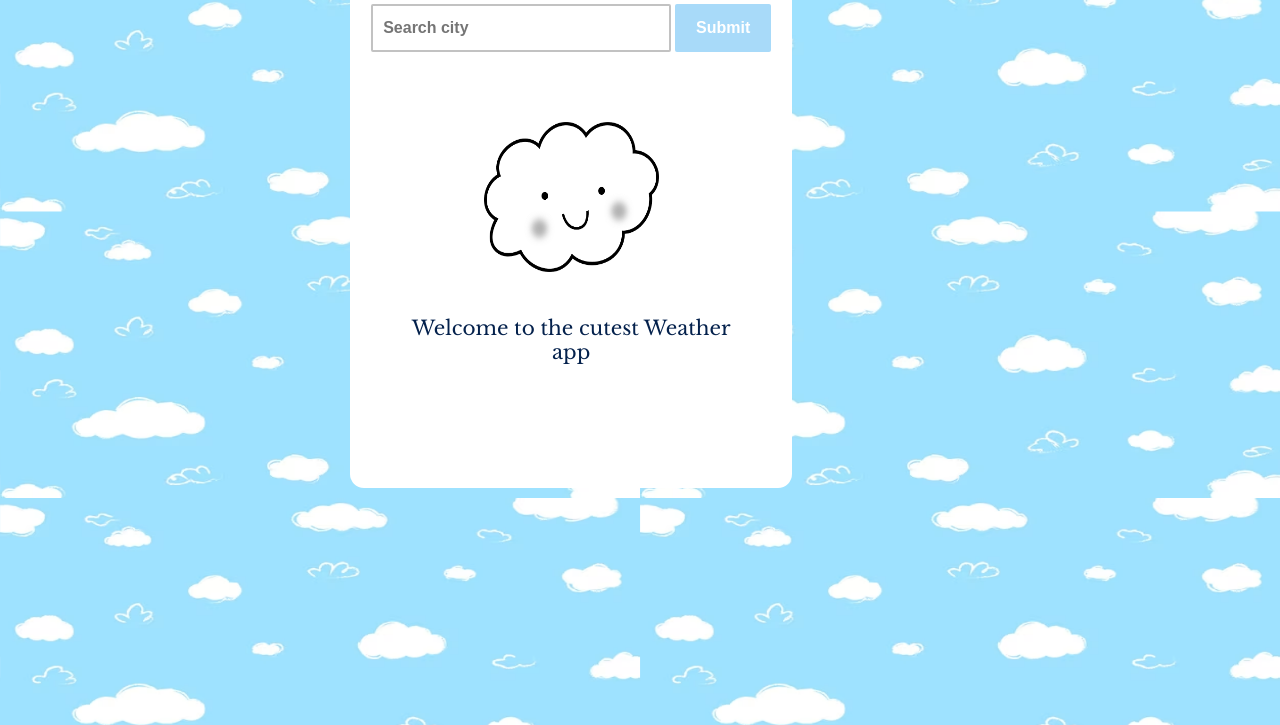
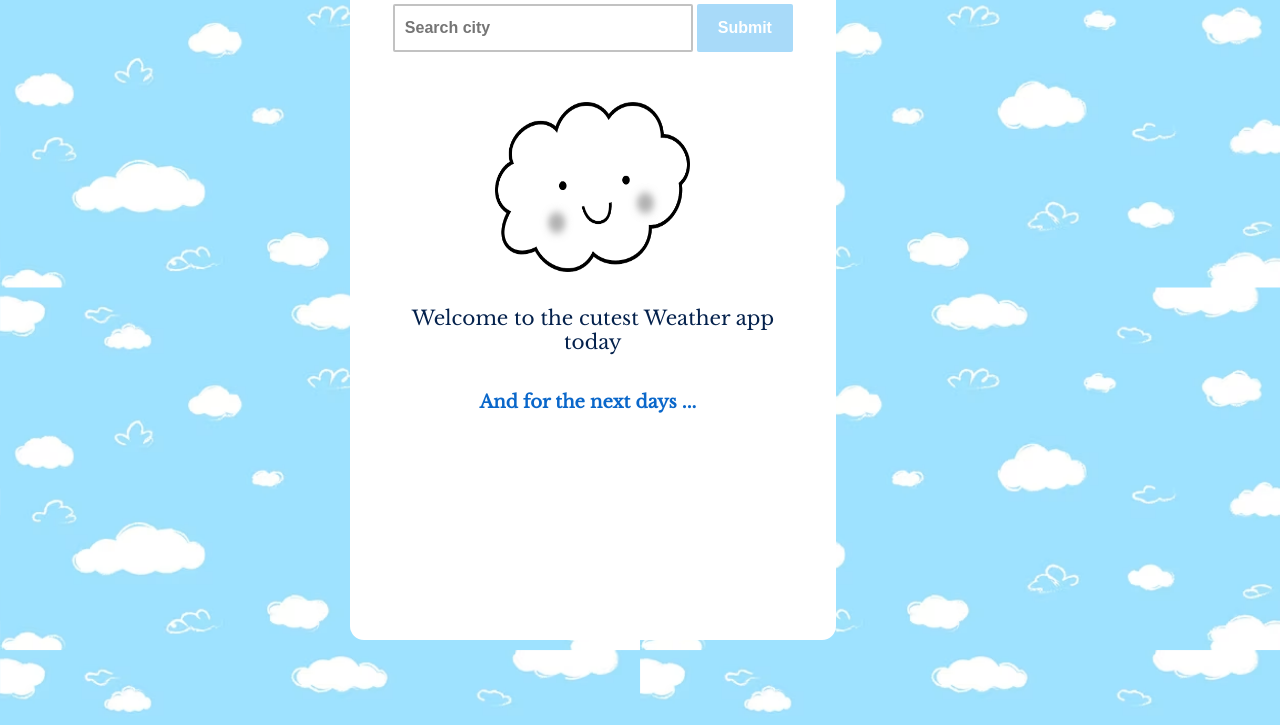
Before and after one commit to iammmei/15.Frontend-204-Dynamic_application, a plain HTML site: page index.html in a window 1280 px wide. Shown: the part 75-800 px from the top of the page. Drawn offline with nearby package versions, Linux system fonts and the light colour scheme.

Commit message:
looks good

```diff
--- a/index.html
+++ b/index.html
@@ -33,24 +33,24 @@
                 <div class="wrapper">
                     <h2 class="cityOutput"></h2>
                     <img src="cloud.png" alt="city">
-                    <p class="temperature"> Welcome to the cutest Weather app </p>
+                    <p class="temperature"> Welcome to the cutest Weather app today </p>
                     <p class="sky"> </p>
                     <p class="wind">  </p>
                  </div>
 
-                    <table>
+                    <table class="text-center">
                         <thead>
                             <tr>
-                                <th> </th>
+                                <th>And for the next days ... </th>
                             </tr>
                         </thead>
                         <tbody>
 
-                      <tr> <td></td>  </tr>
-                      <tr> <td> </td>  </tr>
-                      <tr> <td></td>  </tr>
-                      <tr> <td></td>  </tr>
-                      <tr> <td></td>  </tr>
+                      <tr> <td class="text-center"></td>  </tr>
+                      <tr> <td class="text-center"> </td>  </tr>
+                      <tr> <td class="text-center"></td>  </tr>
+                      <tr> <td class="text-center"></td>  </tr>
+                      <tr> <td class="text-center"></td>  </tr>
 
                         </tbody>
                     </table>
--- a/script.js
+++ b/script.js
@@ -32,14 +32,16 @@ function getDayOfWeek(date) {
 // Function to update the table rows with forecast data
 function updateForecastTable(forecastData) {
   for (let i = 0; i < forecastData.length; i++) {
-    const day = getDayOfWeek(new Date()); // Get the current day
     const forecastDay = getDayOfWeek(
       new Date(new Date().getTime() + 24 * 60 * 60 * 1000 * (i + 1))
     ); // Get the forecast day
-    tableRows[i].innerHTML = `<td>${forecastDay} ${forecastData[i]} °C </td>`;
+    const minTemperature = Math.min(...forecastData[i]);
+    const maxTemperature = Math.max(...forecastData[i]);
+    tableRows[
+      i
+    ].innerHTML = `<td>${forecastDay}</td><td>Min: ${minTemperature}°C<br>Max: ${maxTemperature}°C</td>`;
   }
 }
-
 button.addEventListener("click", () => {
   const cityName = inputvalue.value;
   const apiUrl = `https://api.openweathermap.org/data/2.5/forecast?q=${cityName}&appid=${apiKey}`;
@@ -49,12 +51,11 @@ button.addEventListener("click", () => {
     .then((data) => {
       const nameval = data.city.name;
       const weather = data.list[0].weather[0].description;
-      const temperatureVal = data.list[0].main.temp;
       const forecastData = [];
 
       // Update current weather information
       city.textContent = nameval;
-      temperature.textContent = `${convertion(temperatureVal)} C`;
+      temperature.textContent = `${convertion(data.list[0].main.temp)} C`;
       sky.textContent = weather;
 
       // Fetch image from Unsplash API
@@ -74,12 +75,21 @@ button.addEventListener("click", () => {
 
       // Extract forecast data for the next five days
       for (let i = 0; i < 5; i++) {
-        const forecastTemperature = data.list[i * 8].main.temp;
-        forecastData.push(convertion(forecastTemperature));
+        const forecastTemperatures = data.list
+          .slice(i * 8, (i + 1) * 8)
+          .map((item) => convertion(item.main.temp));
+        forecastData.push(forecastTemperatures);
       }
 
       // Update the forecast table
       updateForecastTable(forecastData);
+
+      // Calculate overall minimum and maximum temperatures
+      const overallMinTemperature = Math.min(...forecastData.flat());
+      const overallMaxTemperature = Math.max(...forecastData.flat());
+
+      // Update main weather information with overall temperature range
+      temperature.textContent = `${overallMinTemperature}°C - ${overallMaxTemperature}°C`;
     })
     .catch((error) => {
       console.log("Error fetching weather data: ", error);
--- a/style.css
+++ b/style.css
@@ -73,9 +73,10 @@ table {
   padding: 5px;
 }
 img {
-  width: 175px;
-  height: 150px;
+  width: 195px;
+  height: 170px;
   margin: 20px;
+  border-radius: 10%;
 }
 
 .country-selector input[type="submit"] {
@@ -103,7 +104,6 @@ img {
   margin: 0 5%;
   background-color: white;
   border-radius: 2px;
-  padding: 20px;
 }
 
 .wrapper h2 {
@@ -116,7 +116,7 @@ img {
 }
 
 .wrapper p {
-  margin: 20px 0;
+  margin: 10px;
   text-align: center;
   color: #04214c;
   font-size: 20px;
@@ -137,6 +137,19 @@ table td {
   font-size: 16px;
 }
 
+th,
+td {
+  padding-top: 10px;
+  padding-bottom: 20px;
+  padding-left: 30px;
+  padding-right: 40px;
+  align-items: center;
+  justify-content: center;
+}
+.text-center {
+  text-align: center;
+}
+
 @media only screen and (max-width: 480px) {
   .country-selector {
     flex-direction: column;
```
